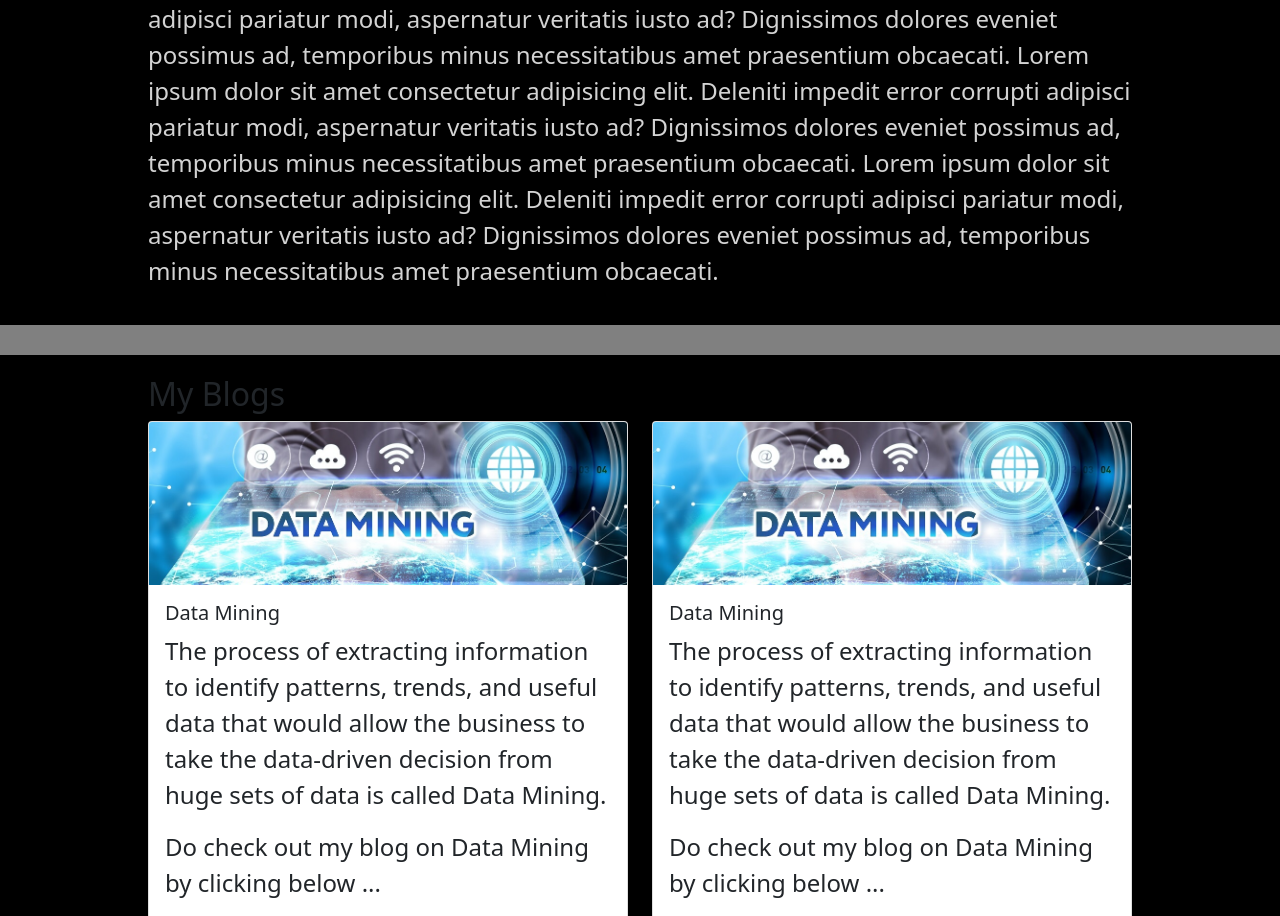
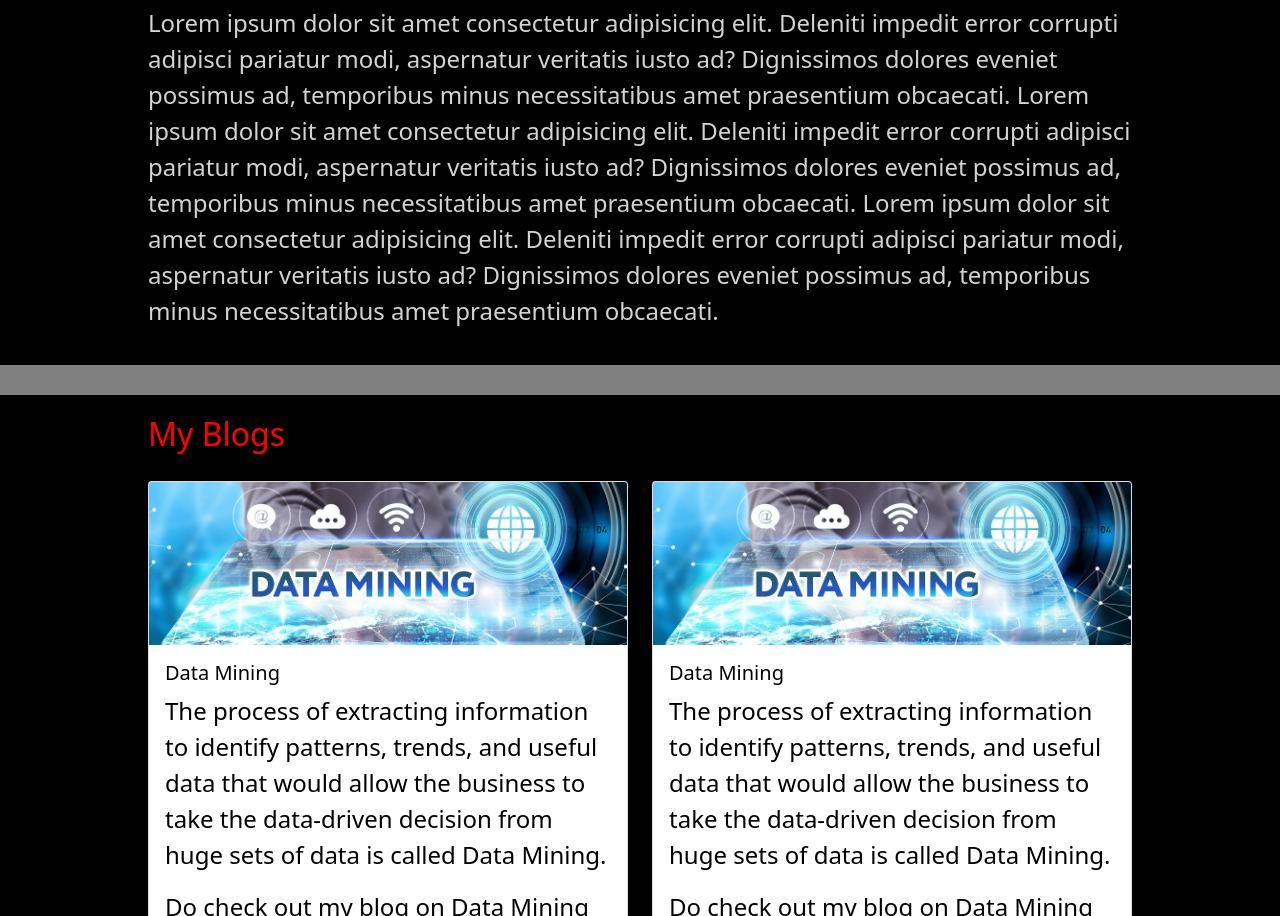
Before and after one commit to abitha1308/TechnieBlox, a plain HTML site: page FINAL-WEBPAGE/index.html in a window 1280 px wide. Shown: the part 584-1500 px from the top of the page. Drawn offline with nearby package versions, Linux system fonts and the light colour scheme.

Commit message:
Update style.css

```diff
--- a/FINAL-WEBPAGE/style.css
+++ b/FINAL-WEBPAGE/style.css
@@ -85,10 +85,15 @@ main {
 
 #about,
 #login,
-#query {
+#query,
+#cards {
   color: lightgrey;
   background-color: black;
   border-bottom: 30px solid grey;
+}
+
+#cards {
+  color: black;
 }
 
 .box {
@@ -109,8 +114,12 @@ fieldset {
   color: lightgrey;
 }
 
-#about h2 {
+#about h2,
+#login h2,
+#query h2,
+#cards h2 {
   color: red;
+  padding-bottom: 20px;
 }
 textarea {
   background-color: grey;
```
